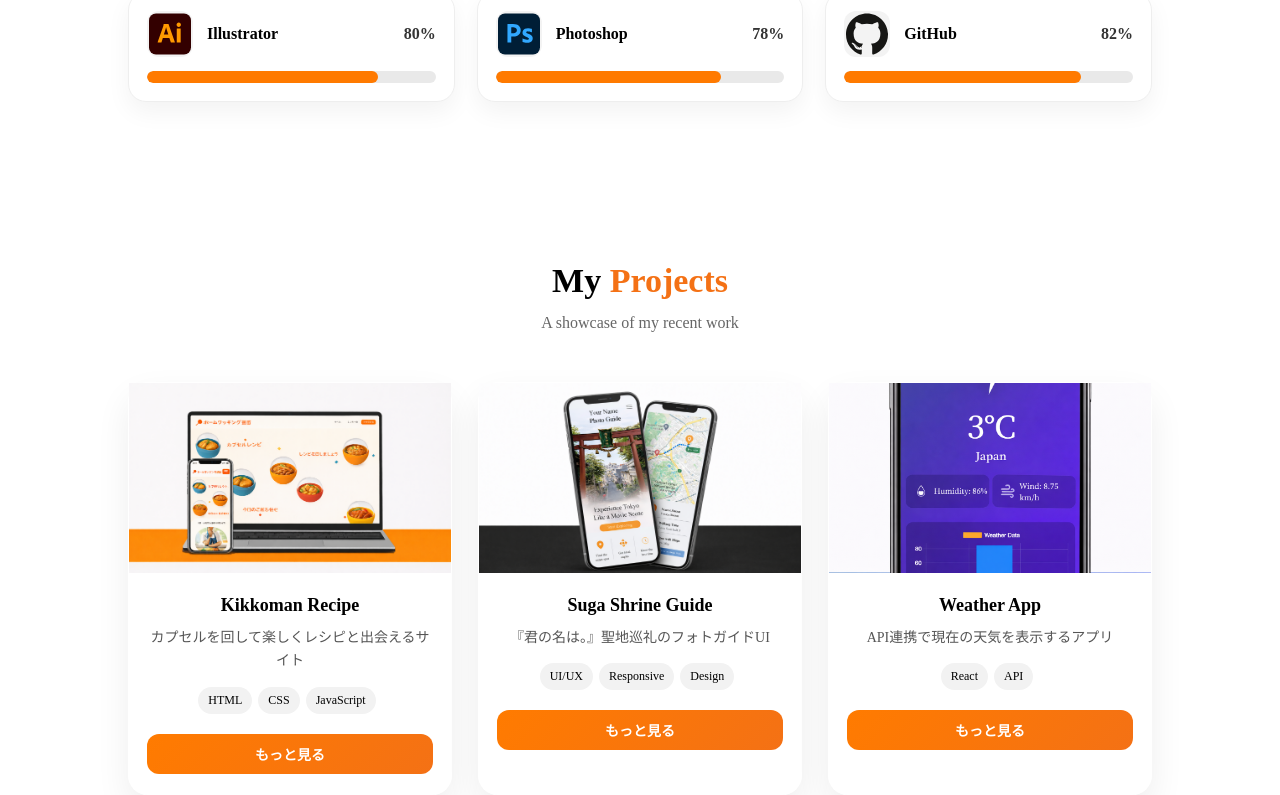
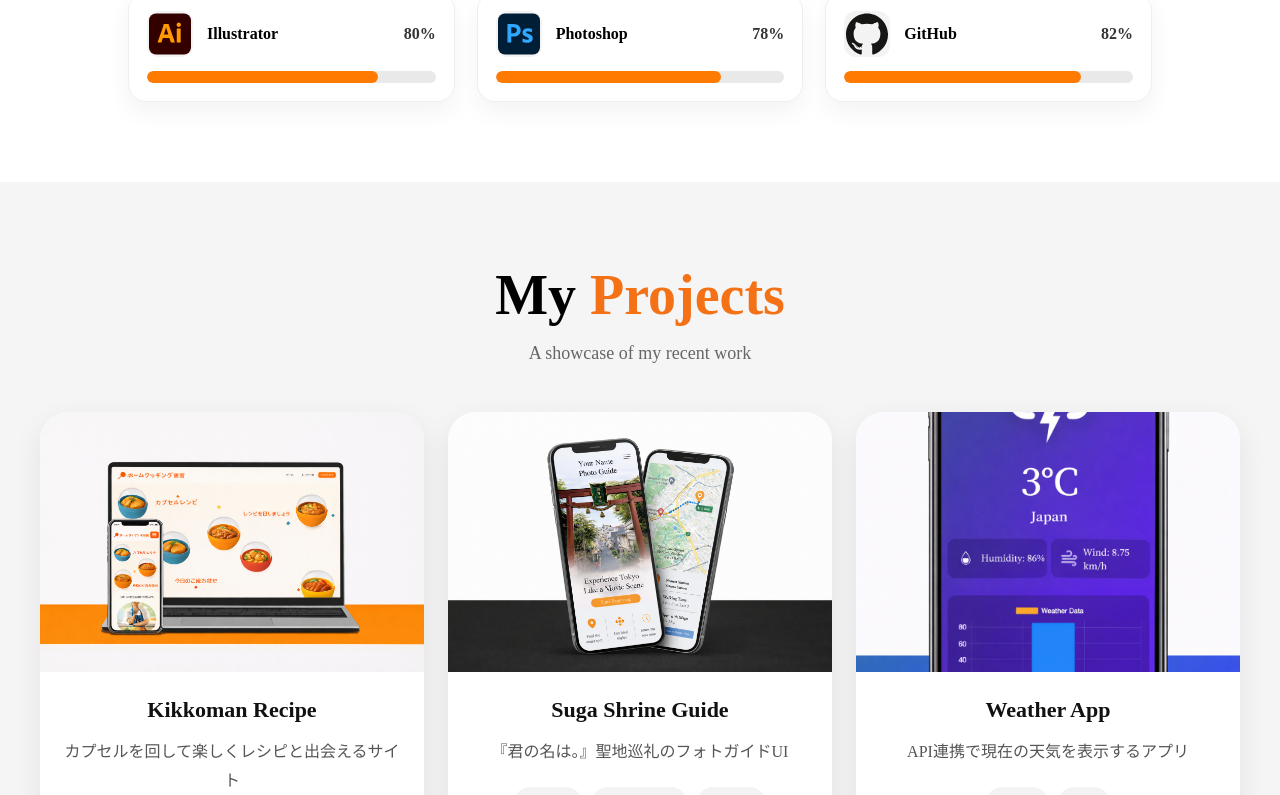
Before and after one commit to 25aw0130-lgtm/HNINYUYUKYAW_Portfolio, a React (Vite) app: page / in a window 1280 px wide. Shown: the part 2000-2795 px from the top of the page. Built offline with nearby package versions, Linux system fonts and the light colour scheme.

Commit message:
update portfolio

```diff
--- a/src/components/Projects.css
+++ b/src/components/Projects.css
@@ -1,15 +1,19 @@
-
+* {
+  box-sizing: border-box;
+}
 
 .projects {
-    padding: 80px 10%;
-    background: transparent;
-    text-align: center;
+  padding: 80px 20px;
+  background: #f5f5f5;
+  overflow-x: hidden;
 }
 
 .projects__title {
-    font-size: 34px;
-    font-weight: 900;
+  text-align: center;
+  font-size: 56px;
+  font-weight: 800;
   margin: 0;
+  line-height: 1.2;
 }
 
 .projects__title span {
@@ -17,137 +21,158 @@
 }
 
 .projects__subtitle {
+  text-align: center;
+  font-size: 18px;
   color: #666;
-    margin: 14px 0 50px;
+  margin: 14px 0 48px;
 }
 
-  /* 3 x 2 */
 .projectsGrid {
+  width: 100%;
+  max-width: 1200px;
+  margin: 0 auto;
+
   display: grid;
   grid-template-columns: repeat(3, 1fr);
-    gap: 26px;
+  gap: 24px;
 }
 
 .projectCard {
-    background: rgba(255, 255, 255, 0.4);
-    backdrop-filter: blur(15px);
-    -webkit-backdrop-filter: blur(15px);
-
-    border-radius: 20px;
-    border: 1px solid rgba(255, 255, 255, 0.6);
-
-    box-shadow: 0 15px 35px rgba(0, 0, 0, 0.07);
-
-    transition: 0.3s;
-  }
-
-  .projectCard:hover {
-    transform: translateY(-8px);
+  background: #fff;
+  border-radius: 28px;
+  overflow: hidden;
+  box-shadow: 0 10px 30px rgba(0, 0, 0, 0.08);
+  display: flex;
+  flex-direction: column;
+  min-width: 0;
 }
 
 .projectImg {
   width: 100%;
-    height: 190px;
+  height: 260px;
   object-fit: cover;
+  display: block;
 }
 
 .projectBody {
-    padding: 18px 18px 20px;
+  padding: 24px 20px 28px;
+  display: flex;
+  flex-direction: column;
+  flex: 1;
+  text-align: center;
 }
 
 .projectTitle {
-    margin: 0 0 10px;
-    font-size: 18px;
+  font-size: 22px;
   font-weight: 800;
+  line-height: 1.3;
+  margin: 0 0 14px;
+  color: #111;
 }
 
 .projectDesc {
-    margin: 0 0 14px;
+  font-size: 16px;
+  line-height: 1.8;
+  color: #555;
+  margin: 0 0 20px;
+}
+
+.techTags {
+  display: flex;
+  flex-wrap: wrap;
+  justify-content: center;
+  gap: 10px;
+  margin-bottom: 22px;
+}
+
+.techTags span {
+  display: inline-block;
+  padding: 8px 14px;
+  border-radius: 999px;
+  background: #f3f3f3;
   font-size: 14px;
-    color: #555;
+  font-weight: 600;
+  color: #222;
+}
+
+.projectButtons {
+  margin-top: auto;
+}
+
+.btn.demoBtn {
+  display: inline-block;
+  padding: 12px 20px;
+  border-radius: 999px;
+  background: #f47115;
+  color: #fff;
+  text-decoration: none;
+  font-weight: 700;
+  transition: 0.25s;
+}
+
+.btn.demoBtn:hover {
+  transform: translateY(-2px);
+}
+
+/* tablet */
+@media (max-width: 1023px) {
+  .projects {
+    padding: 72px 20px;
+  }
+
+  .projects__title {
+    font-size: 44px;
+  }
+
+  .projectsGrid {
+    grid-template-columns: repeat(2, 1fr);
+  }
+}
+
+/* mobile */
+@media (max-width: 767px) {
+  .projects {
+    padding: 56px 16px;
+  }
+
+  .projects__title {
+    font-size: 34px;
+  }
+
+  .projects__subtitle {
+    font-size: 16px;
+    margin: 12px 0 32px;
+  }
+
+  .projectsGrid {
+    grid-template-columns: 1fr;
+    gap: 20px;
+  }
+
+  .projectImg {
+    height: 210px;
+  }
+
+  .projectBody {
+    padding: 20px 16px 24px;
+  }
+
+  .projectTitle {
+    font-size: 24px;
+  }
+
+  .projectDesc {
+    font-size: 15px;
     line-height: 1.7;
   }
 
-  /* tags */
   .techTags span {
-    display: inline-block;
-    background: #f2f2f2;
-    padding: 6px 10px;
-    border-radius: 999px;
-    font-size: 12px;
-    margin: 0 6px 8px 0;
+    font-size: 13px;
+    padding: 7px 12px;
   }
 
-  /* buttons */
-  .projectButtons {
-    display: flex;
-    gap: 10px;
-    margin-top: 12px;
-  }
-
-  .btn {
-    flex: 1;
+  .btn.demoBtn {
+    width: 100%;
     text-align: center;
-    padding: 10px 12px;
-    border-radius: 12px;
-    text-decoration: none;
-    font-weight: 800;
-    font-size: 14px;
-    transition: 0.25s;
-  }
-
-  .codeBtn {
-    background: #f1f1f1;
-    color: #111;
-  }
-
-  .demoBtn {
-    background: linear-gradient(135deg, #ff7b00, #f47115);
-    color: #fff;
-  }
-
-  .btn:hover {
-    opacity: 0.9;
-  }
-
-  /* responsive */
-  @media (max-width: 768px) {
-    .skills {
-      padding: 80px 6%;
-    }
-
-    .skillsGrid {
-      grid-template-columns: repeat(2, 1fr);
-      gap: 18px;
-    }
-
-    .skills__title {
-      font-size: 30px;
-    }
-
-    .skills__subtitle {
-      margin: 12px 0 40px;
-    }
-
-    .skillCard {
-      padding: 16px;
-    }
-
-    .skillIconBox {
-      width: 42px;
-      height: 42px;
-    }
-
-    .skillIcon {
-      width: 24px;
-      height: 24px;
-    }
-
-    .skillInfo h3 {
-      font-size: 15px;
-    }
-
-    .skillBar {
-      height: 10px;
   }
 }
```
Lines whose indentation alone changed are shown as unchanged.
